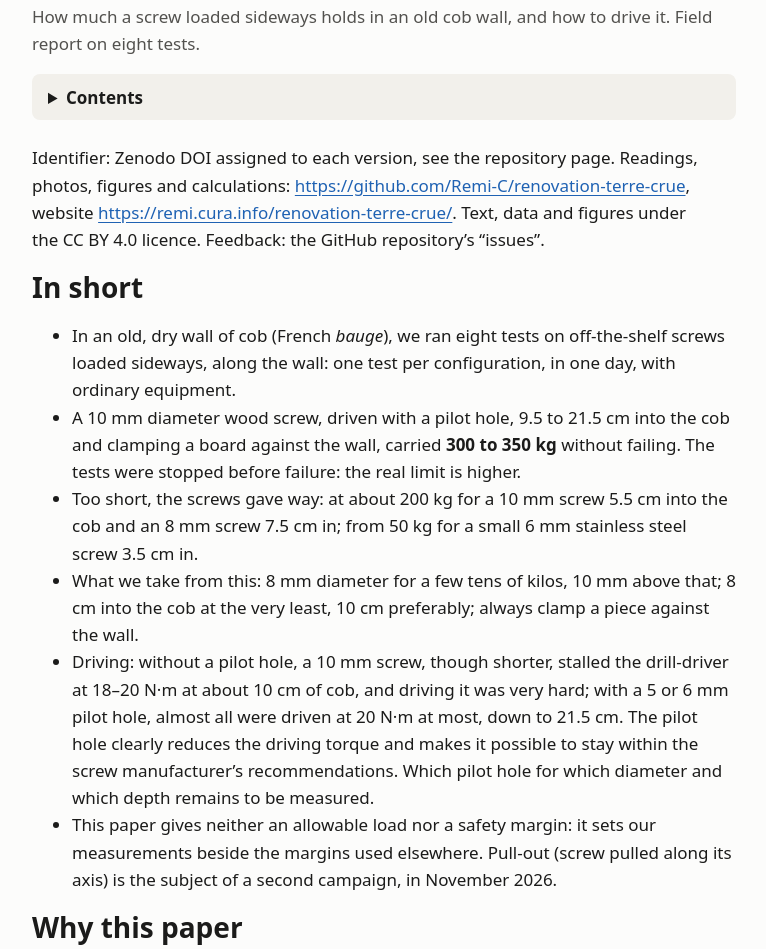
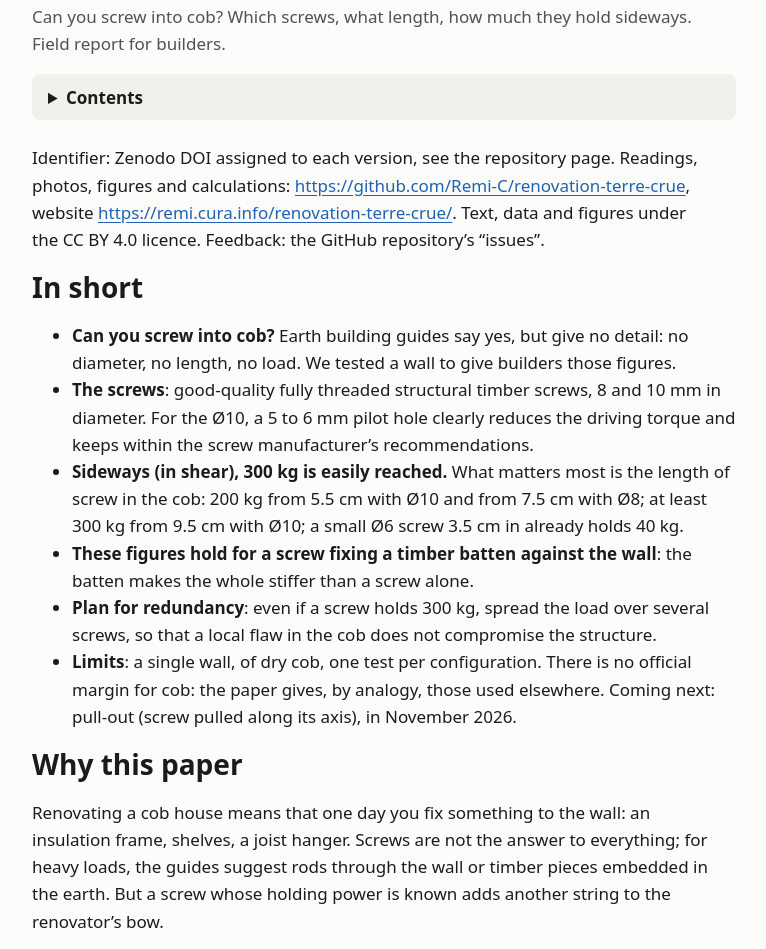
Before and after one commit to Remi-C/renovation-terre-crue, a plain HTML site: page docs/en/vis-dans-la-bauge/paper.html in a window 1280 px wide. Shown: the part 203-1152 px from the top of the page, without its empty margins (256-1022 px from the left). Drawn offline with Linux system fonts and the light colour scheme.

Commit message:
En bref, résumé et sous-titre recadrés pour les artisans ; diptyque vis en main et essai

```diff
--- a/docs/en/vis-dans-la-bauge/paper.html
+++ b/docs/en/vis-dans-la-bauge/paper.html
@@ -25,8 +25,8 @@ renovating earth (cob) buildings: tests, readings, code and photos.">
 </header>
 <main>
 <h1 class="titre">Screws in cob</h1>
-<p class="sous-titre">How much a screw loaded sideways holds in an old
-cob wall, and how to drive it. Field report on eight tests.</p>
+<p class="sous-titre">Can you screw into cob? Which screws, what length,
+how much they hold sideways. Field report for builders.</p>
 <details class="sommaire"><summary>Contents</summary>
 <ul>
 <li><a href="#in-short" id="toc-in-short">In short</a></li>
@@ -163,30 +163,27 @@ data and figures under the CC BY 4.0 licence. Feedback: the GitHub
 repository’s “issues”.</p>
 <h1 id="in-short">In short</h1>
 <ul>
-<li>In an old, dry wall of cob (French <em>bauge</em>), we ran eight
-tests on off-the-shelf screws loaded sideways, along the wall: one test
-per configuration, in one day, with ordinary equipment.</li>
-<li>A 10 mm diameter wood screw, driven with a pilot hole, 9.5 to 21.5
-cm into the cob and clamping a board against the wall, carried
-<strong>300 to 350 kg</strong> without failing. The tests were stopped
-before failure: the real limit is higher.</li>
-<li>Too short, the screws gave way: at about 200 kg for a 10 mm screw
-5.5 cm into the cob and an 8 mm screw 7.5 cm in; from 50 kg for a small
-6 mm stainless steel screw 3.5 cm in.</li>
-<li>What we take from this: 8 mm diameter for a few tens of kilos, 10 mm
-above that; 8 cm into the cob at the very least, 10 cm preferably;
-always clamp a piece against the wall.</li>
-<li>Driving: without a pilot hole, a 10 mm screw, though shorter,
-stalled the drill-driver at 18–20 N·m at about 10 cm of cob, and driving
-it was very hard; with a 5 or 6 mm pilot hole, almost all were driven at
-20 N·m at most, down to 21.5 cm. The pilot hole clearly reduces the
-driving torque and makes it possible to stay within the screw
-manufacturer’s recommendations. Which pilot hole for which diameter and
-which depth remains to be measured.</li>
-<li>This paper gives neither an allowable load nor a safety margin: it
-sets our measurements beside the margins used elsewhere. Pull-out (screw
-pulled along its axis) is the subject of a second campaign, in November
-2026.</li>
+<li><strong>Can you screw into cob?</strong> Earth building guides say
+yes, but give no detail: no diameter, no length, no load. We tested a
+wall to give builders those figures.</li>
+<li><strong>The screws</strong>: good-quality fully threaded structural
+timber screws, 8 and 10 mm in diameter. For the Ø10, a 5 to 6 mm pilot
+hole clearly reduces the driving torque and keeps within the screw
+manufacturer’s recommendations.</li>
+<li><strong>Sideways (in shear), 300 kg is easily reached.</strong> What
+matters most is the length of screw in the cob: 200 kg from 5.5 cm with
+Ø10 and from 7.5 cm with Ø8; at least 300 kg from 9.5 cm with Ø10; a
+small Ø6 screw 3.5 cm in already holds 40 kg.</li>
+<li><strong>These figures hold for a screw fixing a timber batten
+against the wall</strong>: the batten makes the whole stiffer than a
+screw alone.</li>
+<li><strong>Plan for redundancy</strong>: even if a screw holds 300 kg,
+spread the load over several screws, so that a local flaw in the cob
+does not compromise the structure.</li>
+<li><strong>Limits</strong>: a single wall, of dry cob, one test per
+configuration. There is no official margin for cob: the paper gives, by
+analogy, those used elsewhere. Coming next: pull-out (screw pulled along
+its axis), in November 2026.</li>
 </ul>
 <h1 id="why-this-paper">Why this paper</h1>
 <p>Renovating a cob house means that one day you fix something to the
```
Also changed, not shown: docs/vis-dans-la-bauge/papier.html (+25 -27 lines), 6 other files.
